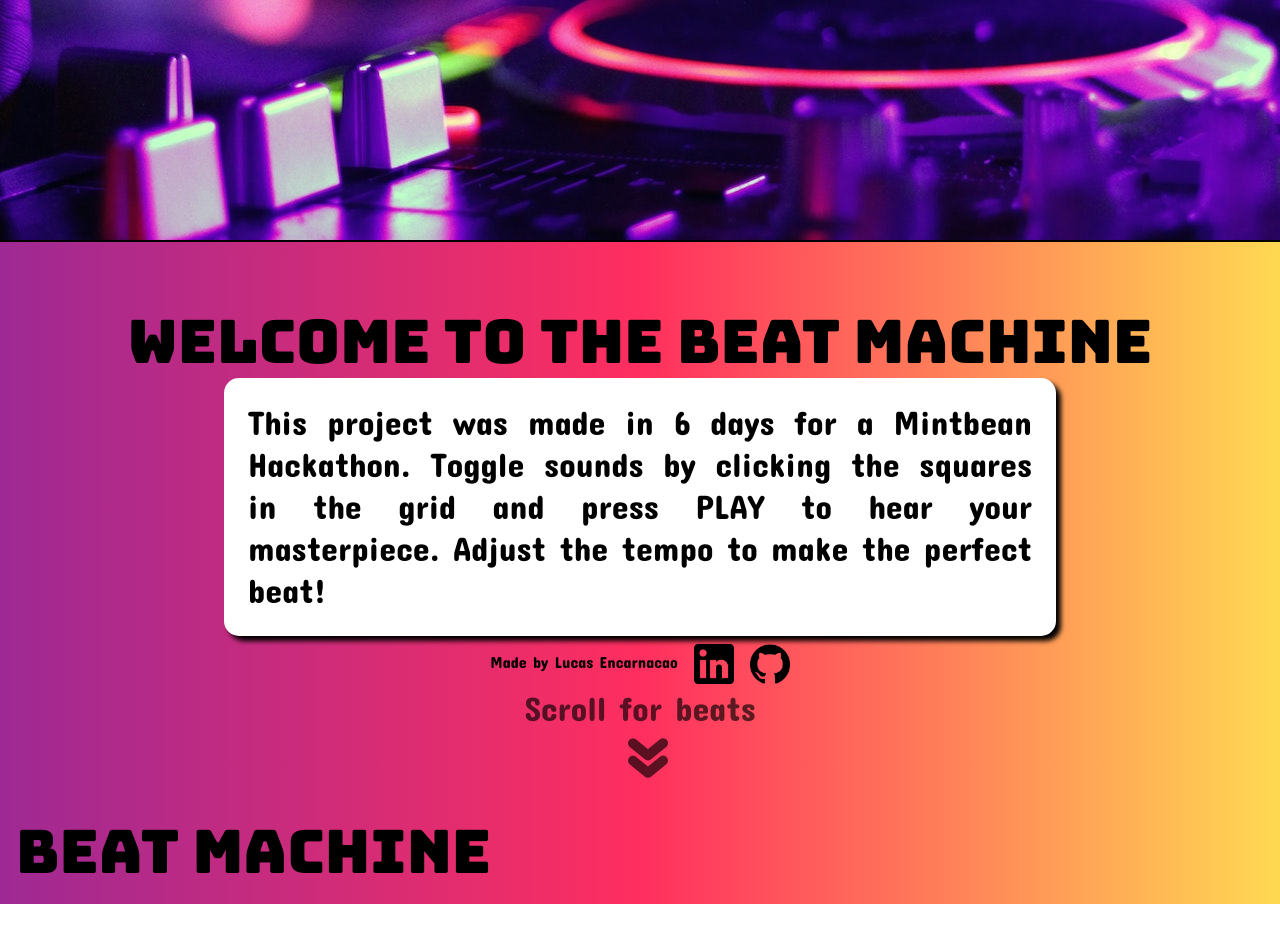
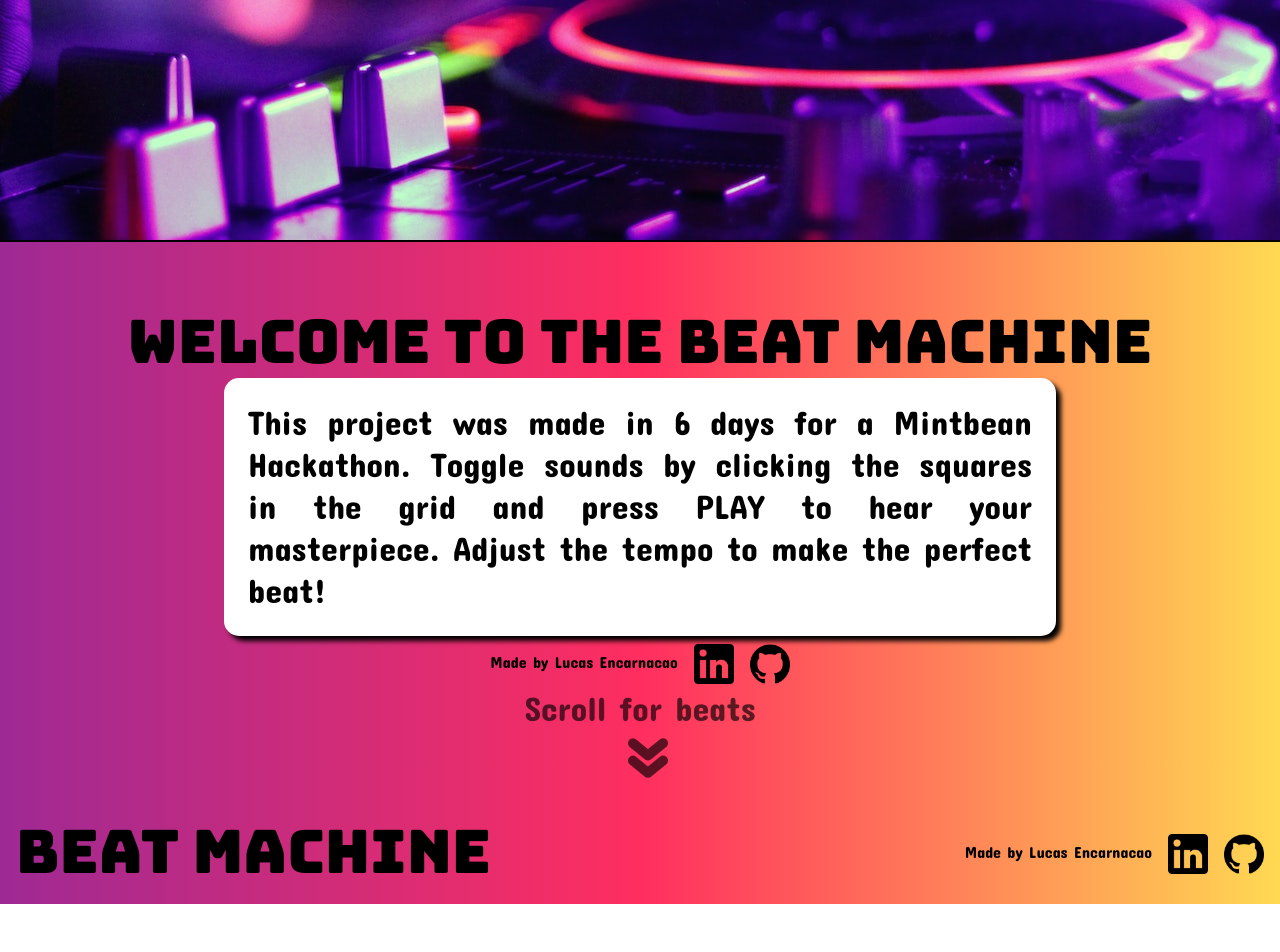
Before and after one commit to lucasEncarnacao/beat-machine, a React (Create React App) app: page / in a window 1280 px wide. Shown: the top 952 px of the page. Built offline with nearby package versions, Linux system fonts and the light colour scheme; no server answers.

Commit message:
Added network links to beat machine page

```diff
--- a/src/react/LandingPage.js
+++ b/src/react/LandingPage.js
@@ -2,6 +2,7 @@ import React from "react";
 import { Box, Grid, Typography } from "@material-ui/core";
 import { makeStyles } from "@material-ui/core/styles";
 import "../styles/scrollSection.css";
+import NetworkLinks from "./NetworkLinks";
 
 const useStyles = makeStyles((theme) => ({
   page: {
@@ -65,41 +66,7 @@ const LandingPage = (props) => {
           </Grid>
 
           <Grid item xs={12}>
-            <Grid container justify="center" alignItems="center">
-              <Grid item>
-                <Typography variant="body1">
-                  Made by Lucas Encarnacao
-                </Typography>
-              </Grid>
-
-              <Grid item>
-                <a
-                  href="https://www.linkedin.com/in/lucasencarnacao/"
-                  target="_blank"
-                  rel="noopener noreferrer"
-                >
-                  <img
-                    src="linkedInIcon.png"
-                    alt="linkedIn logo"
-                    className={classes.icon}
-                  />
-                </a>
-              </Grid>
-
-              <Grid item>
-                <a
-                  href="https://github.com/lucasEncarnacao/beat-machine"
-                  target="_blank"
-                  rel="noopener noreferrer"
-                >
-                  <img
-                    src="gitHubIcon.png"
-                    alt="gitHub logo"
-                    className={classes.icon}
-                  />
-                </a>
-              </Grid>
-            </Grid>
+            <NetworkLinks />
           </Grid>
 
           <Grid
--- /dev/null
+++ b/src/react/NetworkLinks.js
@@ -0,0 +1,52 @@
+import React from "react";
+import { Grid, Typography } from "@material-ui/core";
+import { makeStyles } from "@material-ui/core/styles";
+
+const useStyles = makeStyles((theme) => ({
+  icon: {
+    width: "40px",
+    paddingTop: "8px",
+    paddingLeft: "16px",
+  },
+}));
+
+const NetworkLinks = (props) => {
+  const classes = useStyles();
+  return (
+    <Grid container justify="center" alignItems="center">
+      <Grid item>
+        <Typography variant="body1">Made by Lucas Encarnacao</Typography>
+      </Grid>
+
+      <Grid item>
+        <a
+          href="https://www.linkedin.com/in/lucasencarnacao/"
+          target="_blank"
+          rel="noopener noreferrer"
+        >
+          <img
+            src="linkedInIcon.png"
+            alt="linkedIn logo"
+            className={classes.icon}
+          />
+        </a>
+      </Grid>
+
+      <Grid item>
+        <a
+          href="https://github.com/lucasEncarnacao/beat-machine"
+          target="_blank"
+          rel="noopener noreferrer"
+        >
+          <img
+            src="gitHubIcon.png"
+            alt="gitHub logo"
+            className={classes.icon}
+          />
+        </a>
+      </Grid>
+    </Grid>
+  );
+};
+
+export default NetworkLinks;
--- a/src/react/TopBar.js
+++ b/src/react/TopBar.js
@@ -1,6 +1,7 @@
 import React from "react";
 import { Grid, Typography } from "@material-ui/core";
 import { makeStyles } from "@material-ui/core/styles";
+import NetworkLinks from "./NetworkLinks";
 
 const useStyles = makeStyles((theme) => ({
   bar: {
@@ -13,9 +14,13 @@ const TopBar = (props) => {
   const classes = useStyles();
 
   return (
-    <Grid container className={classes.bar}>
+    <Grid container alignItems="center" className={classes.bar}>
+      <Grid item xs>
+        <Typography variant="h2">Beat Machine</Typography>
+      </Grid>
+
       <Grid item>
-        <Typography variant="h2">Beat Machine</Typography>
+        <NetworkLinks />
       </Grid>
     </Grid>
   );
```
